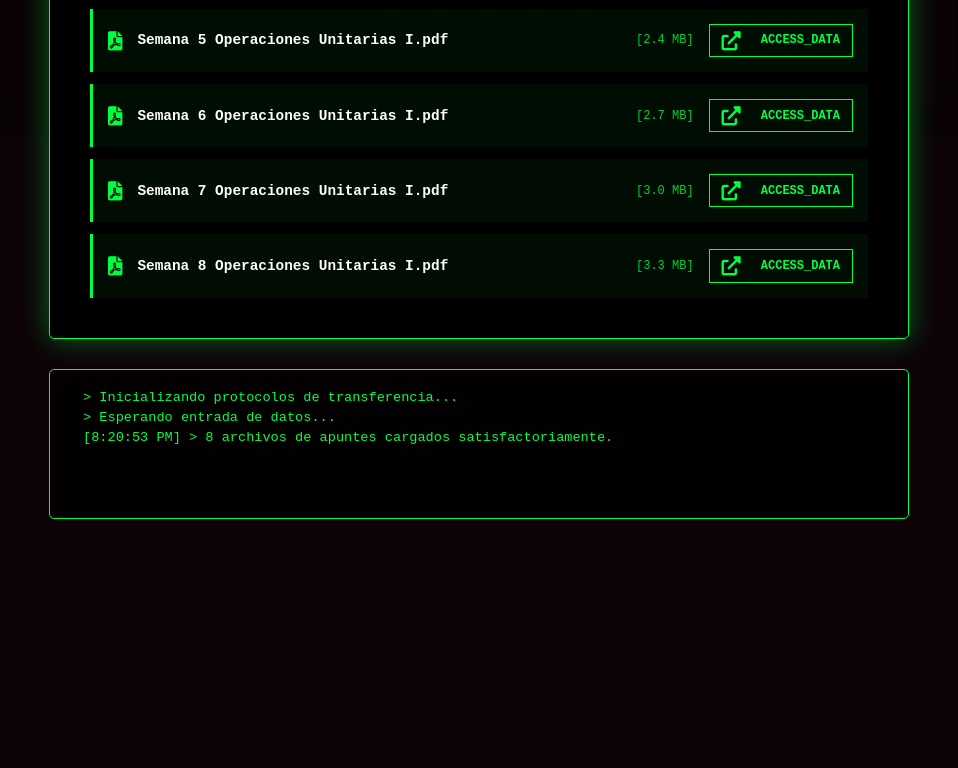
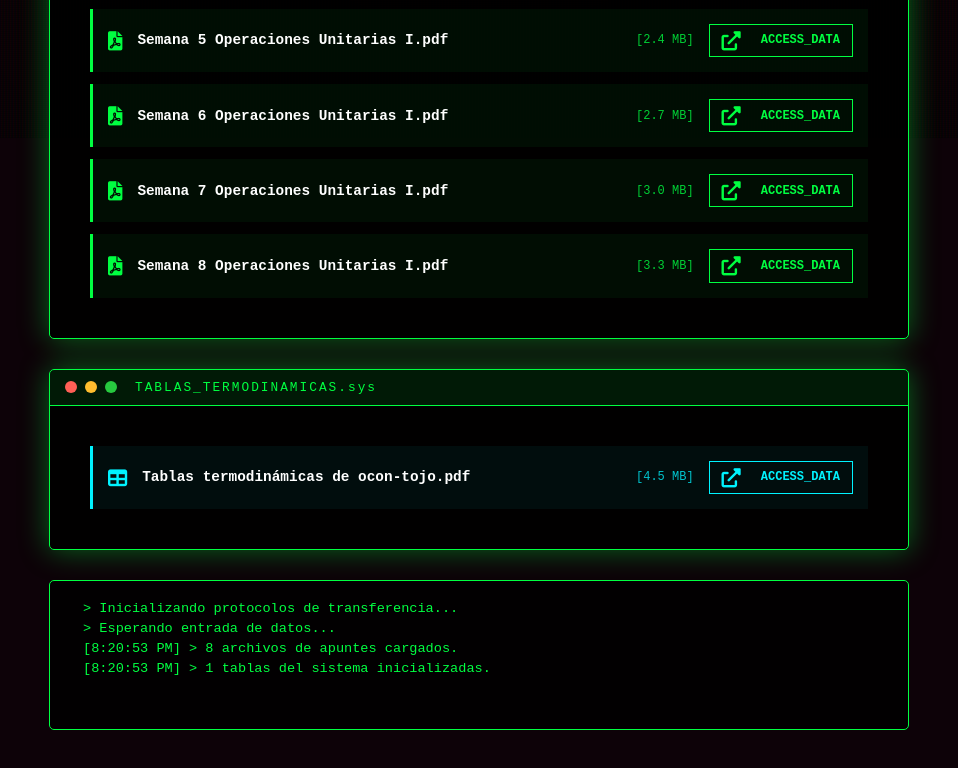
Before and after one commit to nemsensei2846/portafolio, a plain HTML site: page Termodinamica/index.html in a window 1280 px wide. Shown: the part 662-1430 px from the top of the page, without its empty margins (161-1119 px from the left). Before the commit the page ends 1231 px from the top, so only its background shows below. Drawn offline with Linux system fonts and the light colour scheme.

Commit message:
Add files via upload

```diff
--- a/Termodinamica/index.html
+++ b/Termodinamica/index.html
@@ -40,6 +40,22 @@
             </div>
         </section>
 
+        <section class="tables-section">
+            <div class="terminal-window">
+                <div class="window-header">
+                    <span class="dot red"></span>
+                    <span class="dot yellow"></span>
+                    <span class="dot green"></span>
+                    <span class="window-title">TABLAS_TERMODINAMICAS.sys</span>
+                </div>
+                <div class="window-body">
+                    <div id="tables-list" class="notes-column">
+                        <p class="loading">> Recuperando tablas de referencia...</p>
+                    </div>
+                </div>
+            </div>
+        </section>
+
         <section class="log-section">
             <div class="terminal-log" id="terminal-log">
                 <p>> Inicializando protocolos de transferencia...</p>
--- a/Termodinamica/script.js
+++ b/Termodinamica/script.js
@@ -6,6 +6,7 @@ document.addEventListener('DOMContentLoaded', () => {
     const terminalLog = document.getElementById('terminal-log');
     const form = document.getElementById('hacker-upload-form');
     const notesList = document.getElementById('notes-list');
+    const tablesList = document.getElementById('tables-list');
 
     // LISTA ESTÁTICA DE APUNTES (HTML/JS PURO)
     const notesData = [
@@ -19,27 +20,47 @@ document.addEventListener('DOMContentLoaded', () => {
         { name: "Semana 8 Operaciones Unitarias I.pdf", url: "Apuntes/Semana 8 Operaciones Unitarias I.pdf", size: "3.3 MB" }
     ];
 
+    // LISTA DE TABLAS TERMODINÁMICAS
+    const tablesData = [
+        { name: "Tablas termodinámicas de ocon-tojo.pdf", url: "Apuntes/Tablas termodinámicas de ocon-tojo.pdf", size: "4.5 MB" }
+    ];
+
     function loadNotes() {
-        notesList.innerHTML = ''; // Limpiar cargador
-
+        // Cargar Apuntes
+        notesList.innerHTML = '';
         if (notesData.length === 0) {
             notesList.innerHTML = '<p class="error">> No se han encontrado registros en el nodo Apuntes.</p>';
         } else {
             notesData.forEach(note => {
-                const noteElement = document.createElement('div');
-                noteElement.className = 'note-item';
-                noteElement.innerHTML = `
-                    <i class="fas fa-file-pdf"></i>
-                    <span class="note-name">${note.name}</span>
-                    <span class="note-size">[${note.size}]</span>
-                    <a href="${note.url}" target="_blank" class="download-link">
-                        <i class="fas fa-external-link-alt"></i> ACCESS_DATA
-                    </a>
-                `;
-                notesList.appendChild(noteElement);
+                notesList.appendChild(createNoteElement(note));
             });
-            addLog(`${notesData.length} archivos de apuntes cargados satisfactoriamente.`);
+            addLog(`${notesData.length} archivos de apuntes cargados.`);
         }
+
+        // Cargar Tablas
+        tablesList.innerHTML = '';
+        if (tablesData.length === 0) {
+            tablesList.innerHTML = '<p class="error">> No se han encontrado tablas de referencia.</p>';
+        } else {
+            tablesData.forEach(table => {
+                tablesList.appendChild(createNoteElement(table, "fa-table"));
+            });
+            addLog(`${tablesData.length} tablas del sistema inicializadas.`);
+        }
+    }
+
+    function createNoteElement(item, icon = "fa-file-pdf") {
+        const noteElement = document.createElement('div');
+        noteElement.className = 'note-item';
+        noteElement.innerHTML = `
+            <i class="fas ${icon}"></i>
+            <span class="note-name">${item.name}</span>
+            <span class="note-size">[${item.size}]</span>
+            <a href="${item.url}" target="_blank" class="download-link">
+                <i class="fas fa-external-link-alt"></i> ACCESS_DATA
+            </a>
+        `;
+        return noteElement;
     }
 
     loadNotes(); // Inicializar carga
--- a/Termodinamica/style.css
+++ b/Termodinamica/style.css
@@ -281,6 +281,30 @@ body.hacker-theme {
     color: var(--hacker-bg);
 }
 
+.tables-section .note-item {
+    border-left-color: var(--hacker-cyan);
+    background: rgba(0, 243, 255, 0.05);
+}
+
+.tables-section .note-item:hover {
+    background: rgba(0, 243, 255, 0.15);
+    box-shadow: 0 0 10px rgba(0, 243, 255, 0.4);
+}
+
+.tables-section .note-item i, .tables-section .note-size {
+    color: var(--hacker-cyan);
+}
+
+.tables-section .download-link {
+    border-color: var(--hacker-cyan);
+    color: var(--hacker-cyan);
+}
+
+.tables-section .download-link:hover {
+    background: var(--hacker-cyan);
+    color: var(--hacker-bg);
+}
+
 /* TERMINAL LOG */
 .terminal-log {
     background: rgba(0, 0, 0, 0.8);
```
